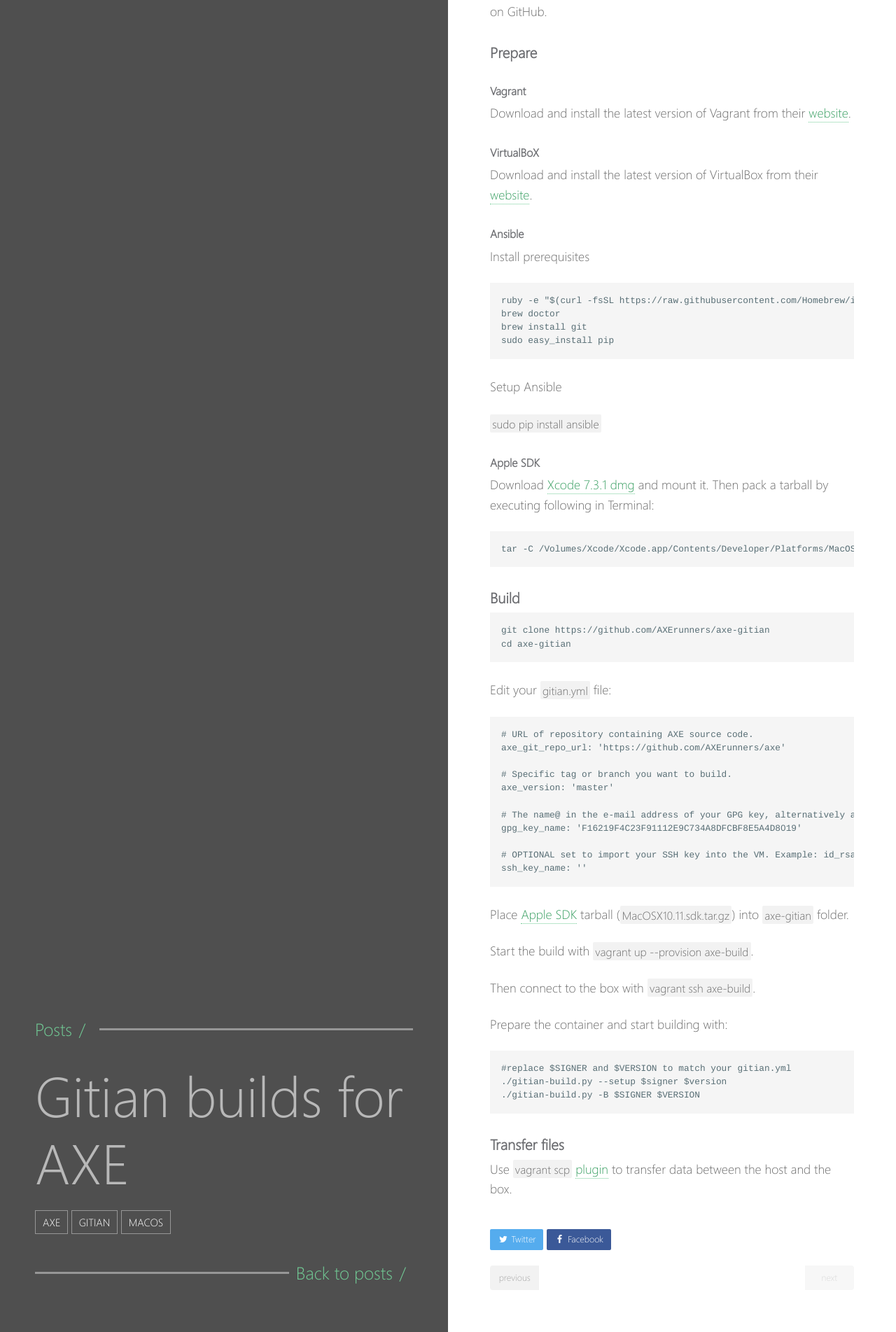
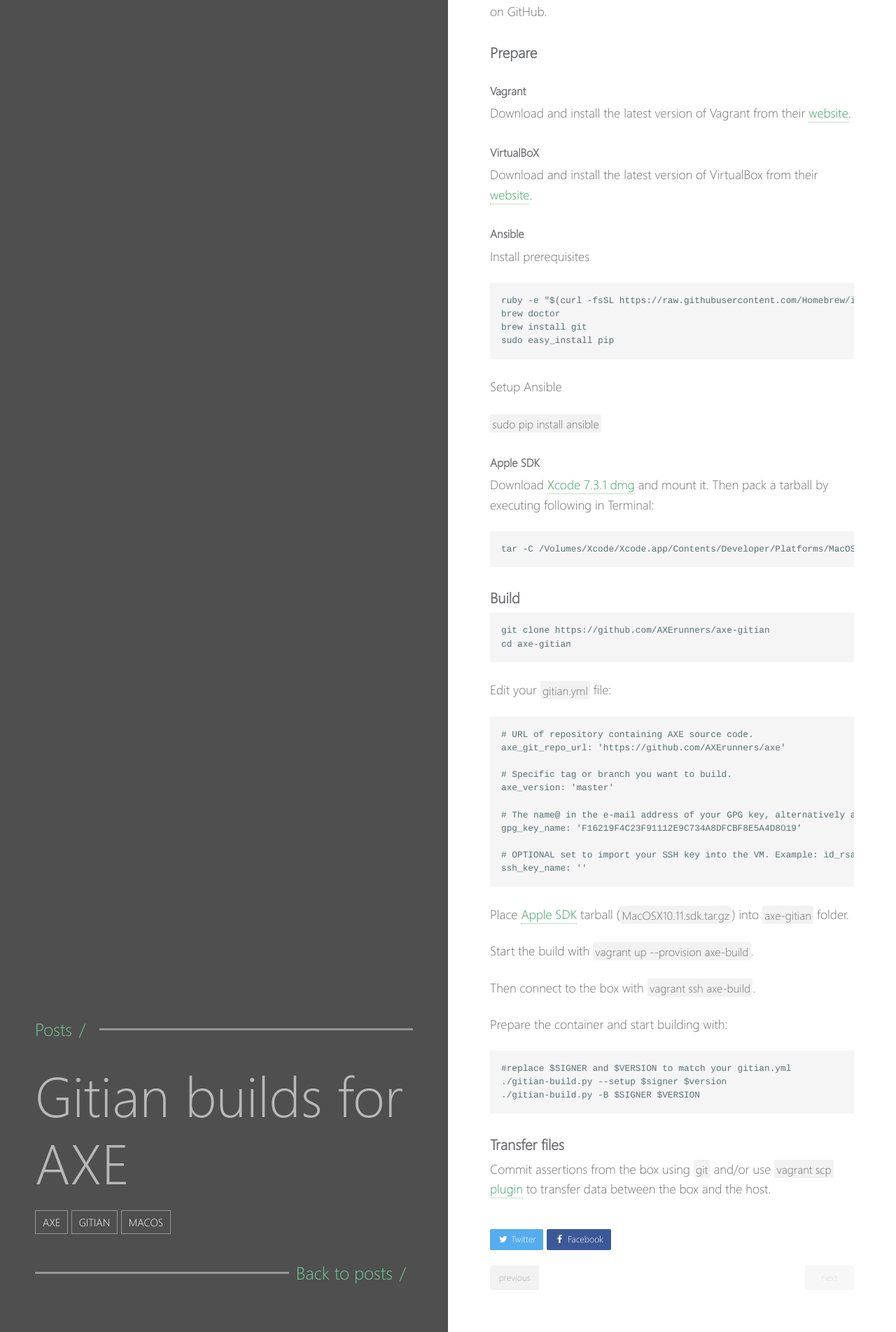
Before and after one commit to charlesrocket/charlesrocket.github.io, a Jekyll site: the page built from _posts/2018-10-15-axe-gitian.md, in a window 1280 px wide. Shown: the part 846-2749 px from the top of the page at 70% size. Built offline with Jekyll 4.4.1, drawn with Linux system fonts in a browser that asks for light colours.

Commit message:
edit transfer data section

````diff
--- a/_posts/2018-10-15-axe-gitian.md
+++ b/_posts/2018-10-15-axe-gitian.md
@@ -73,4 +73,4 @@ Prepare the container and start building with:
 ```
 ### Transfer files
 
-Use `vagrant scp` [plugin](https://github.com/AXErunners/axe-gitian#copying-files) to transfer data between the host and the box.
+Commit assertions from the box using `git` and/or use `vagrant scp` [plugin](https://github.com/AXErunners/axe-gitian#copying-files) to transfer data between the box and the host.
````
